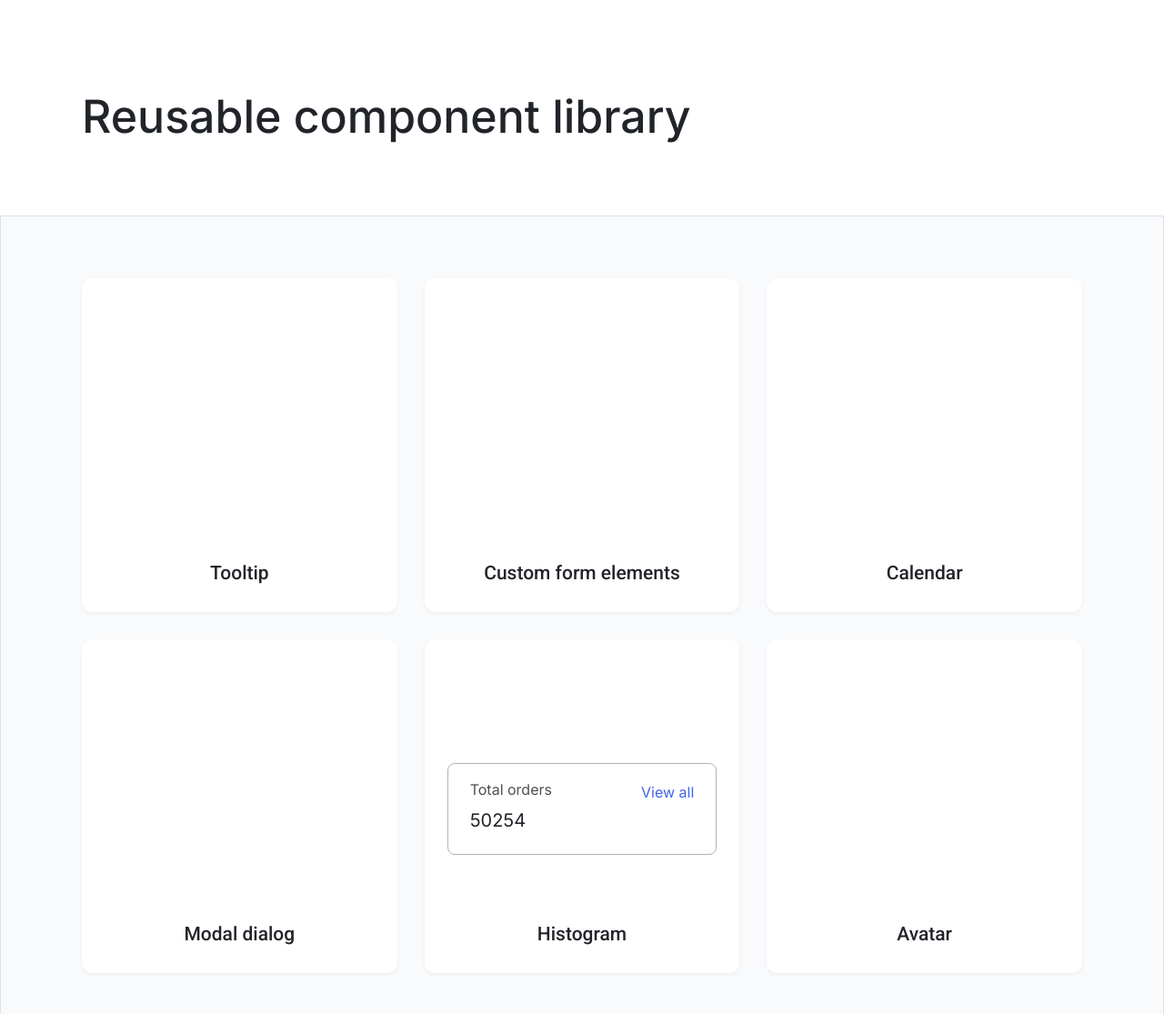
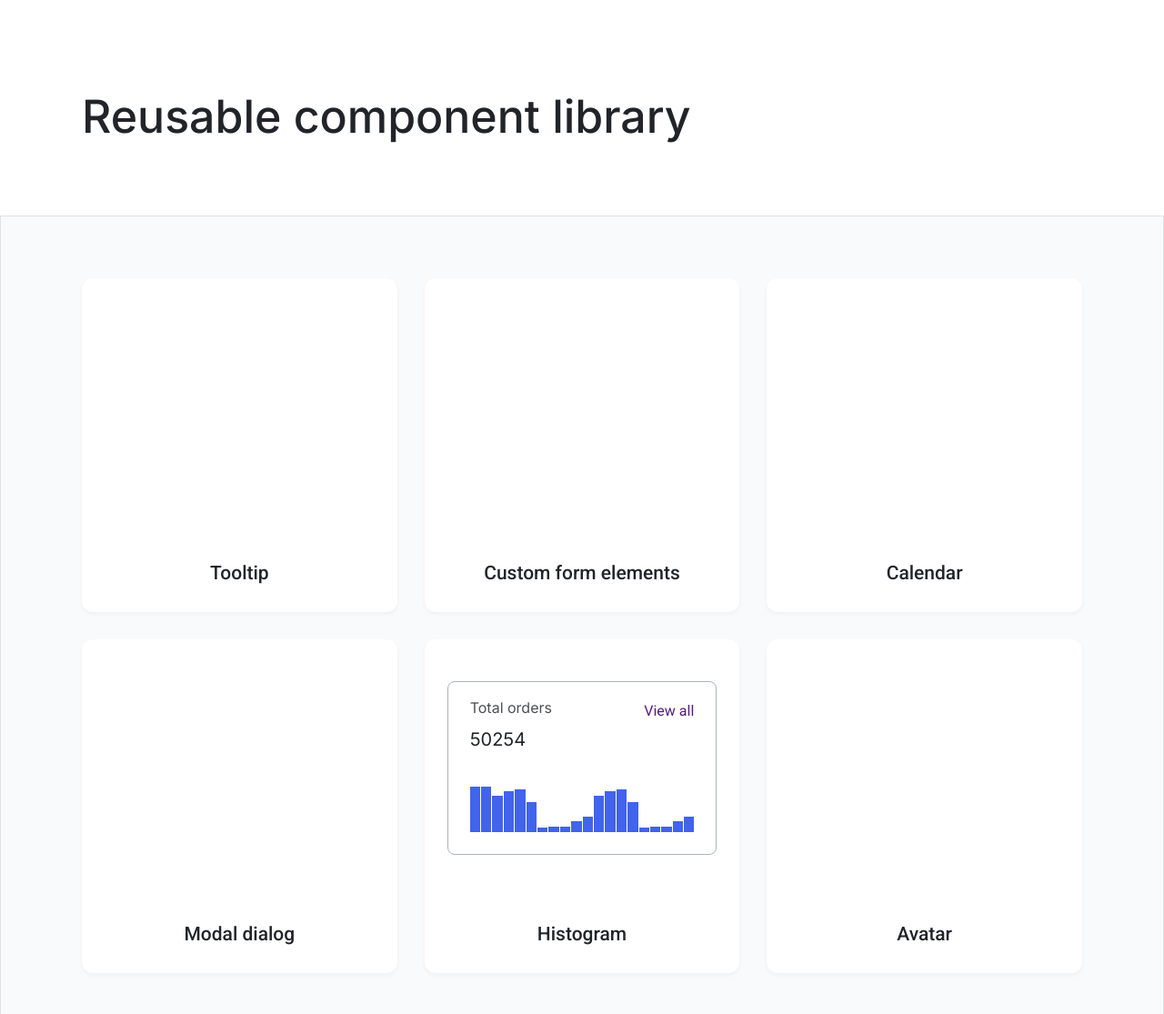
Before and after one commit to js-tasks-ru/htmlcss-20220317_dimau777, a website: page index.html in a window 1280 px wide. Shown: the top 1115 px of the page at 91% size. Drawn offline with Linux system fonts and the light colour scheme.

Commit message:
Update histogram component on the main page

```diff
--- a/index.html
+++ b/index.html
@@ -34,37 +34,37 @@
                     <div class="card__preview-area">
                         <div class="histogram">
                             <div class="histogram__meta">
-                                <p class="histogram__title">
+                                <div class="histogram__title">
                                     Total orders
+                                </div>
+                                <p class="histogram__full-view">
+                                    <a href="" class="histogram__full-view-link">View all</a>
                                 </p>
-                                <a class="histogram__full-view">
-                                    View all
-                                </a>
-                                <h4 class="histogram__main-number">
+                                <p class="histogram__main-number">
                                     50254
-                                </h4>
+                                </p>
                             </div>
-                            <div class="histogram__visual-block">
-                                <div class="histogram__item" style="height: 100%;"></div>
-                                <div class="histogram__item" style="height: 100%;"></div>
-                                <div class="histogram__item" style="height: 80%;"></div>
-                                <div class="histogram__item" style="height: 90%;"></div>
-                                <div class="histogram__item" style="height: 95%;"></div>
-                                <div class="histogram__item" style="height: 67%;"></div>
-                                <div class="histogram__item" style="height: 11%;"></div>
-                                <div class="histogram__item" style="height: 12%;"></div>
-                                <div class="histogram__item" style="height: 12%;"></div>
-                                <div class="histogram__item" style="height: 24%;"></div>
-                                <div class="histogram__item" style="height: 35%;"></div>
-                                <div class="histogram__item" style="height: 80%;"></div>
-                                <div class="histogram__item" style="height: 90%;"></div>
-                                <div class="histogram__item" style="height: 95%;"></div>
-                                <div class="histogram__item" style="height: 67%;"></div>
-                                <div class="histogram__item" style="height: 11%;"></div>
-                                <div class="histogram__item" style="height: 12%;"></div>
-                                <div class="histogram__item" style="height: 12%;"></div>
-                                <div class="histogram__item" style="height: 24%;"></div>
-                                <div class="histogram__item" style="height: 35%;"></div>
+                            <div class="histogram__chart">
+                                <div class="histogram__chart-item" style="height: 100%;"></div>
+                                <div class="histogram__chart-item" style="height: 100%;"></div>
+                                <div class="histogram__chart-item" style="height: 80%;"></div>
+                                <div class="histogram__chart-item" style="height: 90%;"></div>
+                                <div class="histogram__chart-item" style="height: 95%;"></div>
+                                <div class="histogram__chart-item" style="height: 67%;"></div>
+                                <div class="histogram__chart-item" style="height: 11%;"></div>
+                                <div class="histogram__chart-item" style="height: 12%;"></div>
+                                <div class="histogram__chart-item" style="height: 12%;"></div>
+                                <div class="histogram__chart-item" style="height: 24%;"></div>
+                                <div class="histogram__chart-item" style="height: 35%;"></div>
+                                <div class="histogram__chart-item" style="height: 80%;"></div>
+                                <div class="histogram__chart-item" style="height: 90%;"></div>
+                                <div class="histogram__chart-item" style="height: 95%;"></div>
+                                <div class="histogram__chart-item" style="height: 67%;"></div>
+                                <div class="histogram__chart-item" style="height: 11%;"></div>
+                                <div class="histogram__chart-item" style="height: 12%;"></div>
+                                <div class="histogram__chart-item" style="height: 12%;"></div>
+                                <div class="histogram__chart-item" style="height: 24%;"></div>
+                                <div class="histogram__chart-item" style="height: 35%;"></div>
                             </div>
                         </div>
                     </div>
```
